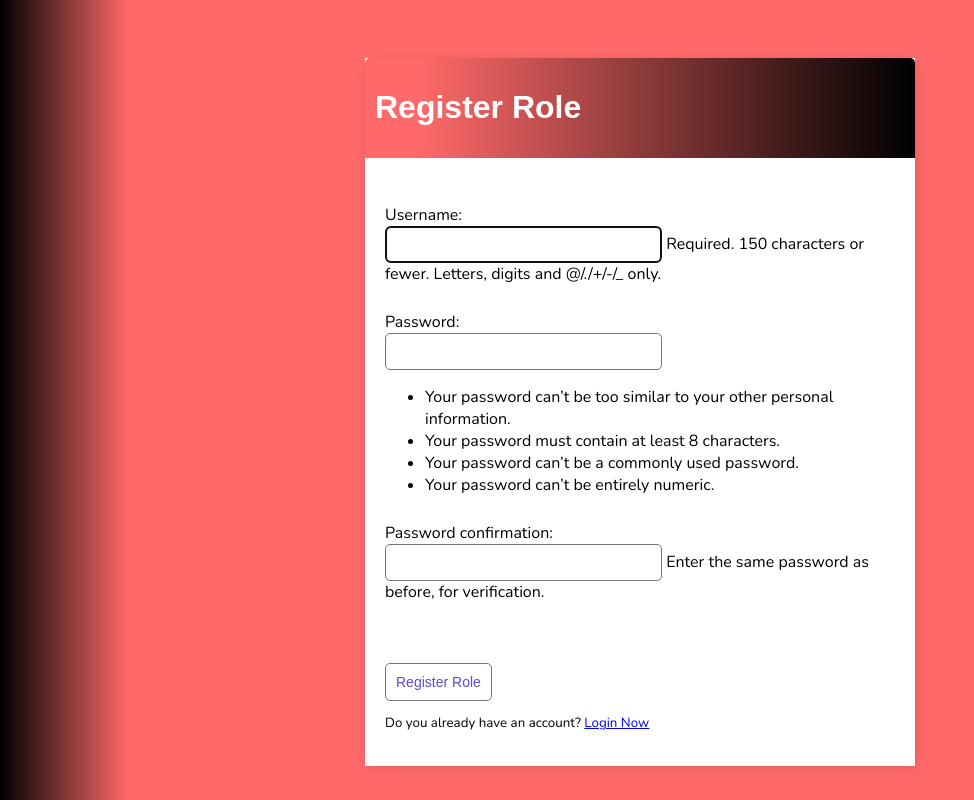
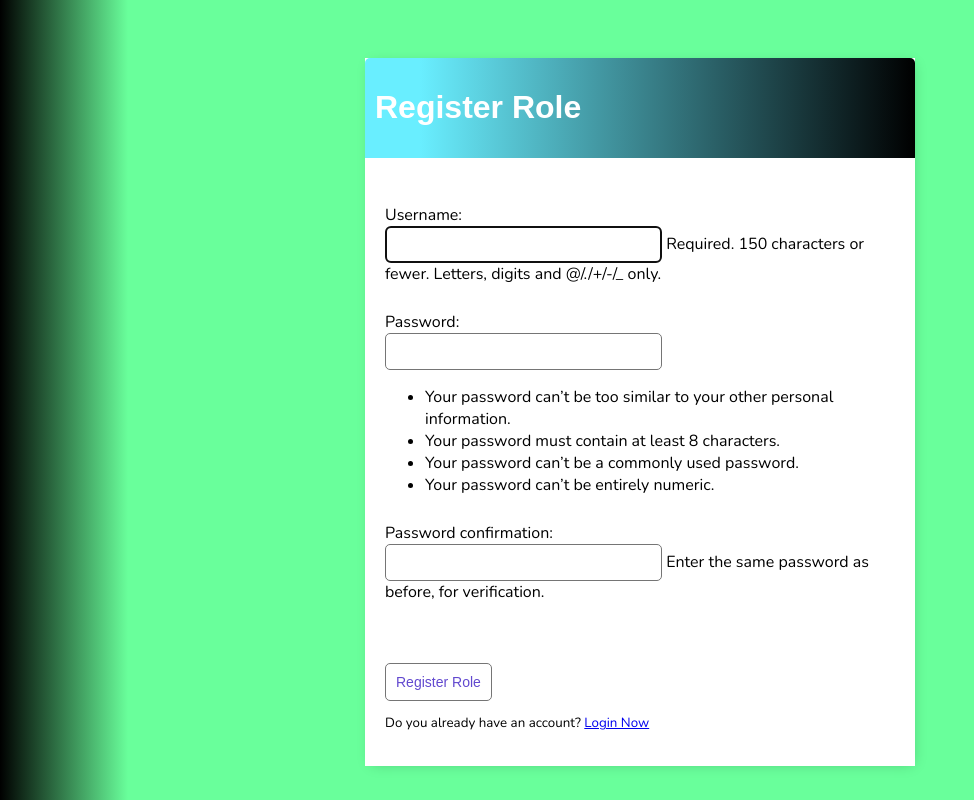
Before and after one commit to Tylerdevries/Film-Crew-todolist, a Django app: page /register/ in a window 1280 px wide. Shown: the whole page, without its empty margins (0-974 px from the left). Run offline with Django 4.2, Linux system fonts and the light colour scheme.

Commit message:
Done some styling

```diff
--- a/filmcrewtodo/settings.py
+++ b/filmcrewtodo/settings.py
@@ -10,7 +10,7 @@ BASE_DIR = Path(__file__).resolve().parent.parent
 
 SECRET_KEY = 'django-insecure--gg+d)g$50bvj$8q751ndoq*p)9t8m3f)#@@0l4vb!rk-!g^5e'
 
-CSRF_TRUSTED_ORIGINS = ['https://8000-tylerdevrie-filmcrewtod-sj7tkf9ee6c.ws-eu85.gitpod.io']
+CSRF_TRUSTED_ORIGINS = ['https://8000-tylerdevrie-filmcrewtod-hd14kojk8kf.ws-eu85.gitpod.io']
 
 
 DEBUG = True
--- a/todo/templates/todo/main.html
+++ b/todo/templates/todo/main.html
@@ -11,7 +11,7 @@
 </head>
 <style>
     body{
-            background: linear-gradient(90deg, #000000 0%, #ff6969 10%, #ff6969 100% );
+            background: linear-gradient(90deg, #000000 0%, #69ff9b 10%, #69ff9b 100% );
             font-family: 'Nunito', sans-serif;
             padding-top: 50px;
 
@@ -29,7 +29,7 @@
         color: #fff;
         padding: 10px;
         border-radius: 5px 5px 0 0;
-        background: linear-gradient(90deg, #ff6969 0%, #ff6969 10%, #000000 100%);
+        background: linear-gradient(90deg, #69eeff 0%, #69eeff 10%, #000000 100%);
     }
     h1,
     h2,
```
Also changed, not shown: db.sqlite3.
